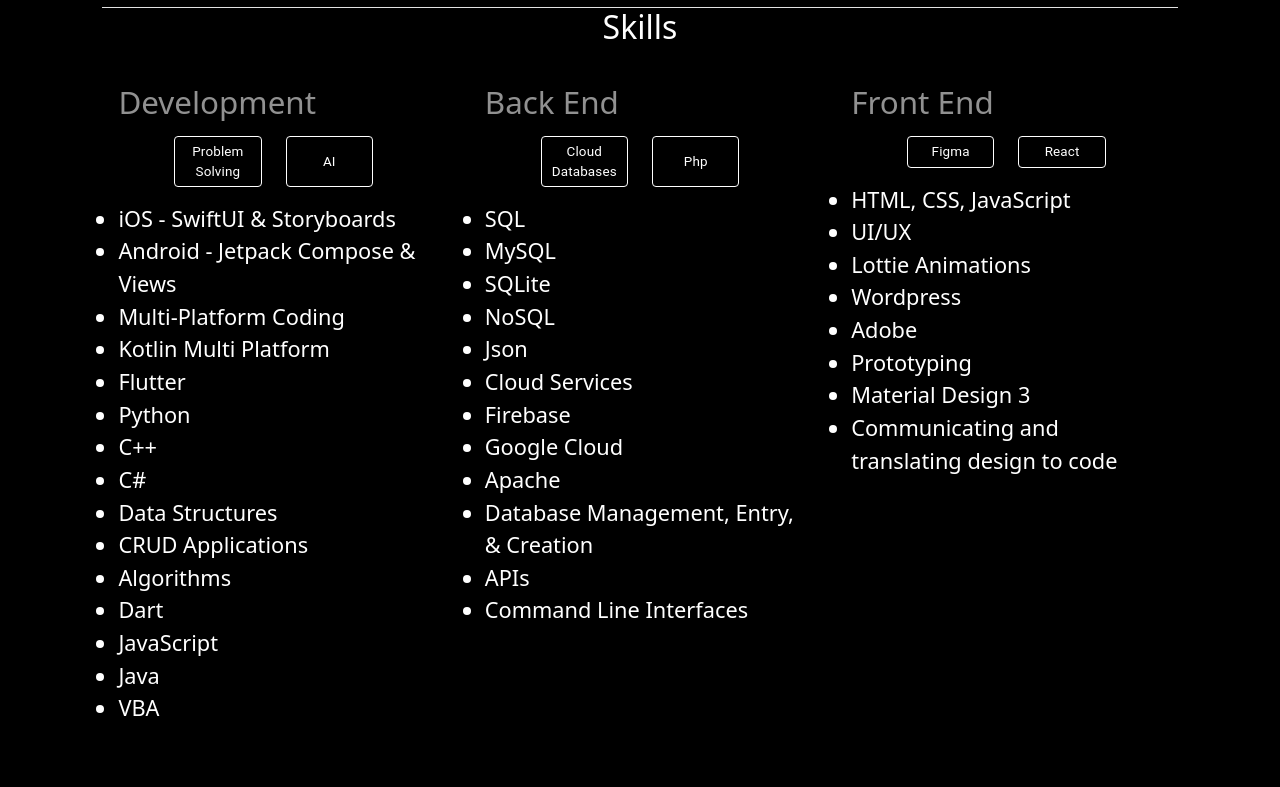
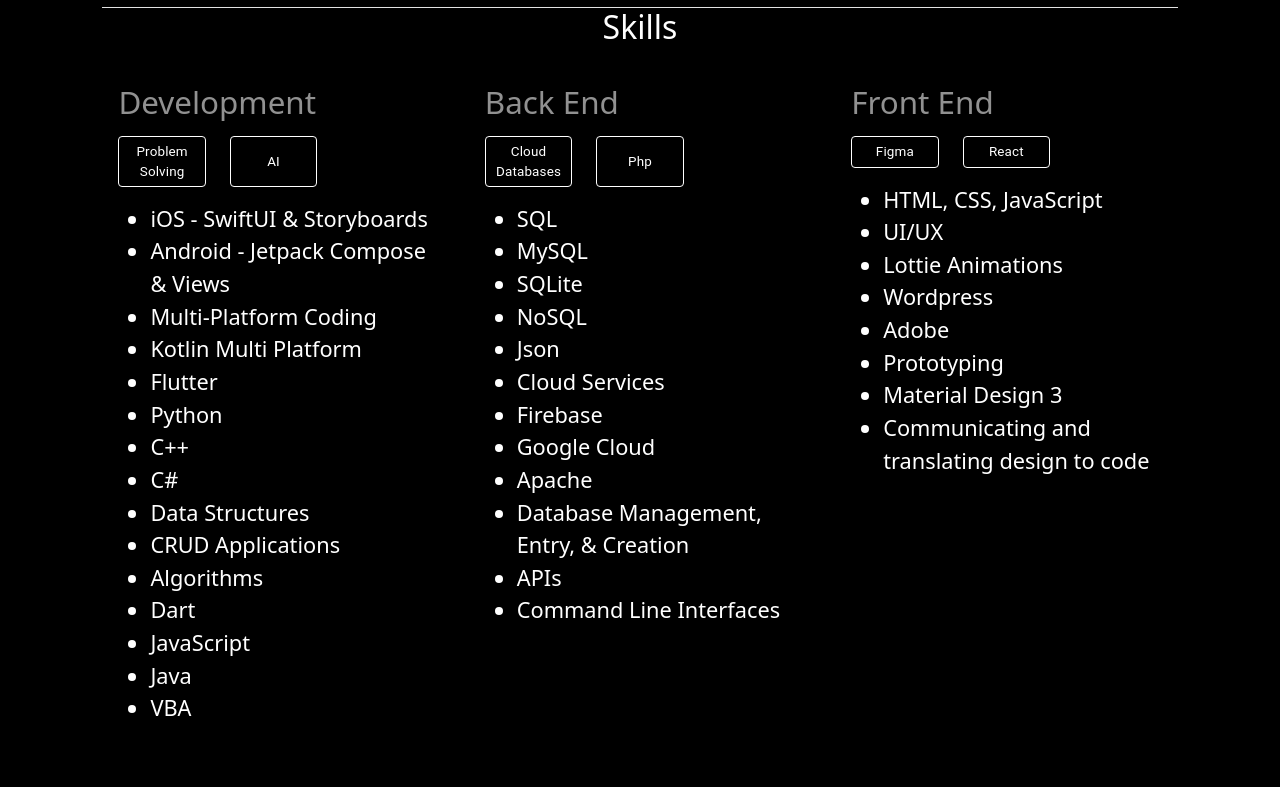
Before and after one commit to devingrischow/devin_grischow-portfolio-react-mui, a React (Create React App) app: page /#/ in a window 1280 px wide. Shown: the part 3700-4487 px from the top of the page. Built offline with nearby package versions, Linux system fonts and the light colour scheme.

Commit message:
Tweaked Notable Skills Position

```diff
--- a/src/skills_components/skills-cell.js
+++ b/src/skills_components/skills-cell.js
@@ -77,7 +77,7 @@
 
             <ul style={ {
                 listStyle:'disc',
-                paddingLeft:0,
+                // paddingLeft:0,
             } } >
 
                 {
@@ -125,7 +125,7 @@
 
     return (
         <Grid container spacing={{ xs: 2, md: 3 }} columns={{ xs: 4, sm: 8, md: 12 }} sx={{
-            justifyContent:'center'
+            // justifyContent:'center'
 
          }} >
             {Array.from(Array(notableSkillsCount)).map((_, index) => (
```
